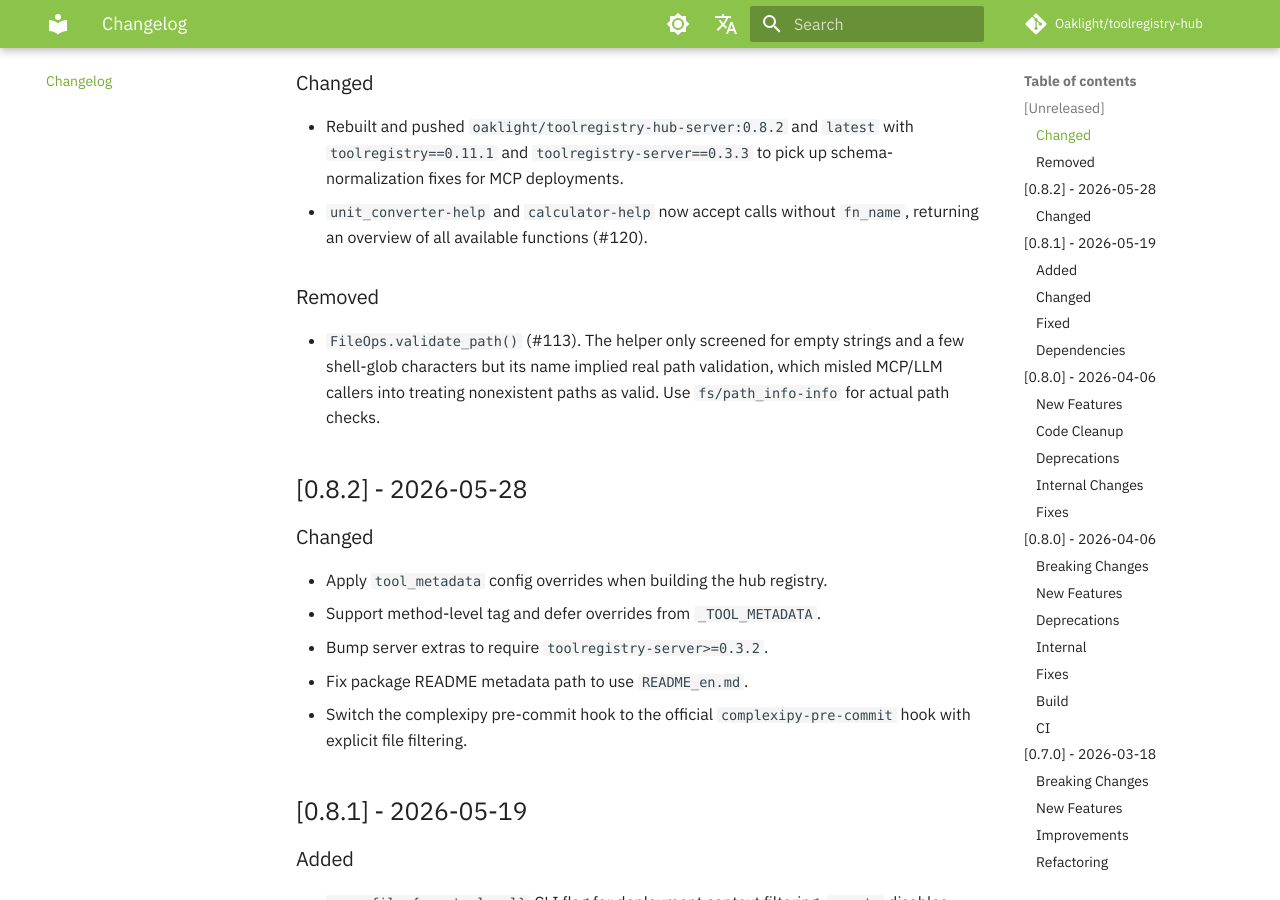
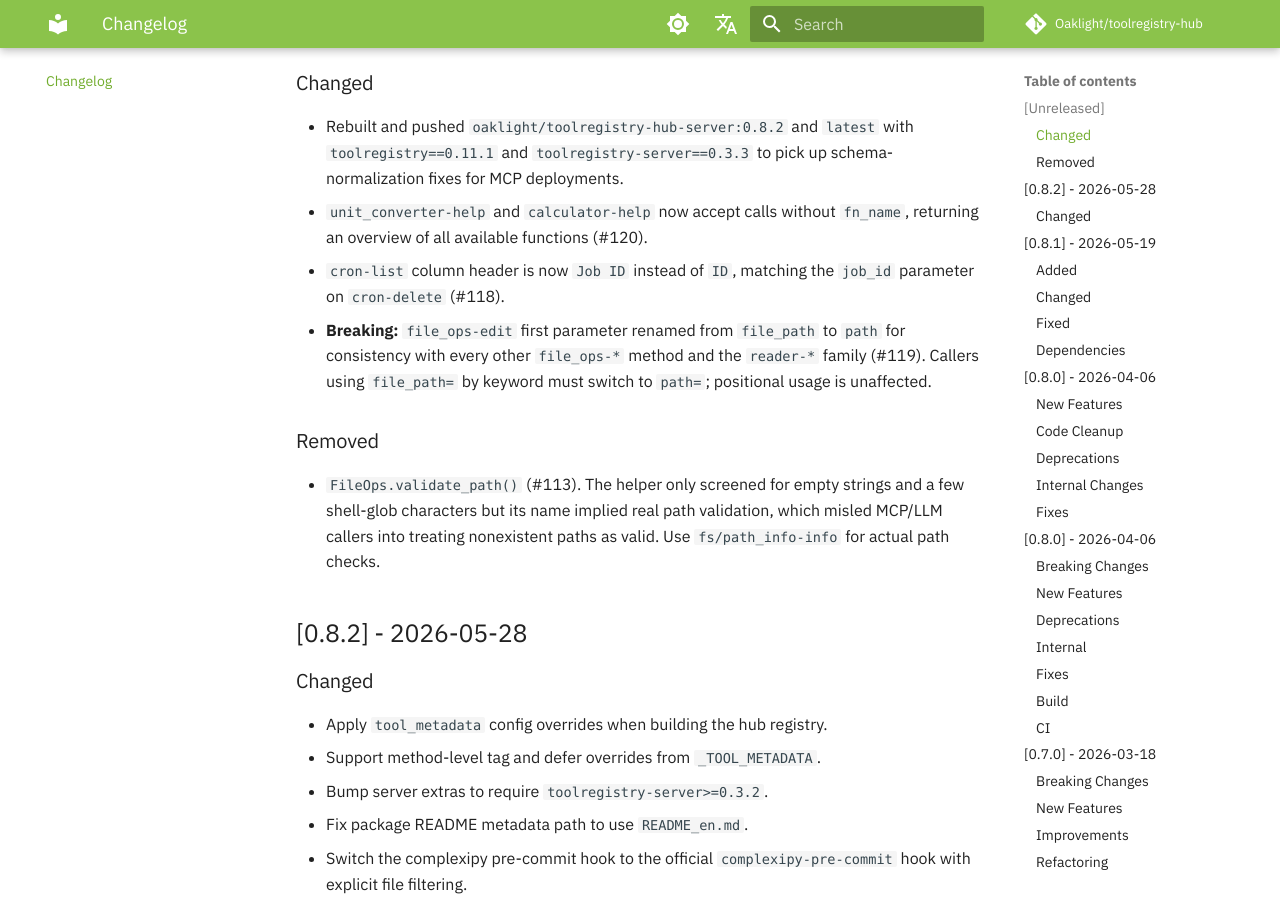
Before and after one commit to Oaklight/toolregistry-hub, an MkDocs documentation site: the page built from docs/changelog.md, in a window 1280 px wide and 900 px high, scrolled down 343 px. Built offline with MkDocs 1.6.1 and Material for MkDocs 9.7.7, drawn with Linux system fonts in a browser that asks for light colours; some web fonts are replaced; comment, search, counter and statistics services are not loaded.

Commit message:
docs: align param/column names across tools (#118, #119)

```diff
--- a/docs/changelog.md
+++ b/docs/changelog.md
@@ -18,6 +18,8 @@ The format is based on [Keep a Changelog](https://keepachangelog.com/en/1.1.0/),
 
 - Rebuilt and pushed `oaklight/toolregistry-hub-server:0.8.2` and `latest` with `toolregistry==0.11.1` and `toolregistry-server==0.3.3` to pick up schema-normalization fixes for MCP deployments.
 - `unit_converter-help` and `calculator-help` now accept calls without `fn_name`, returning an overview of all available functions (#120).
+- `cron-list` column header is now `Job ID` instead of `ID`, matching the `job_id` parameter on `cron-delete` (#118).
+- **Breaking:** `file_ops-edit` first parameter renamed from `file_path` to `path` for consistency with every other `file_ops-*` method and the `reader-*` family (#119). Callers using `file_path=` by keyword must switch to `path=`; positional usage is unaffected.
 
 ### Removed
 
```
Also changed, not shown: docs/tools/file_ops.md (+1 -1 lines).
